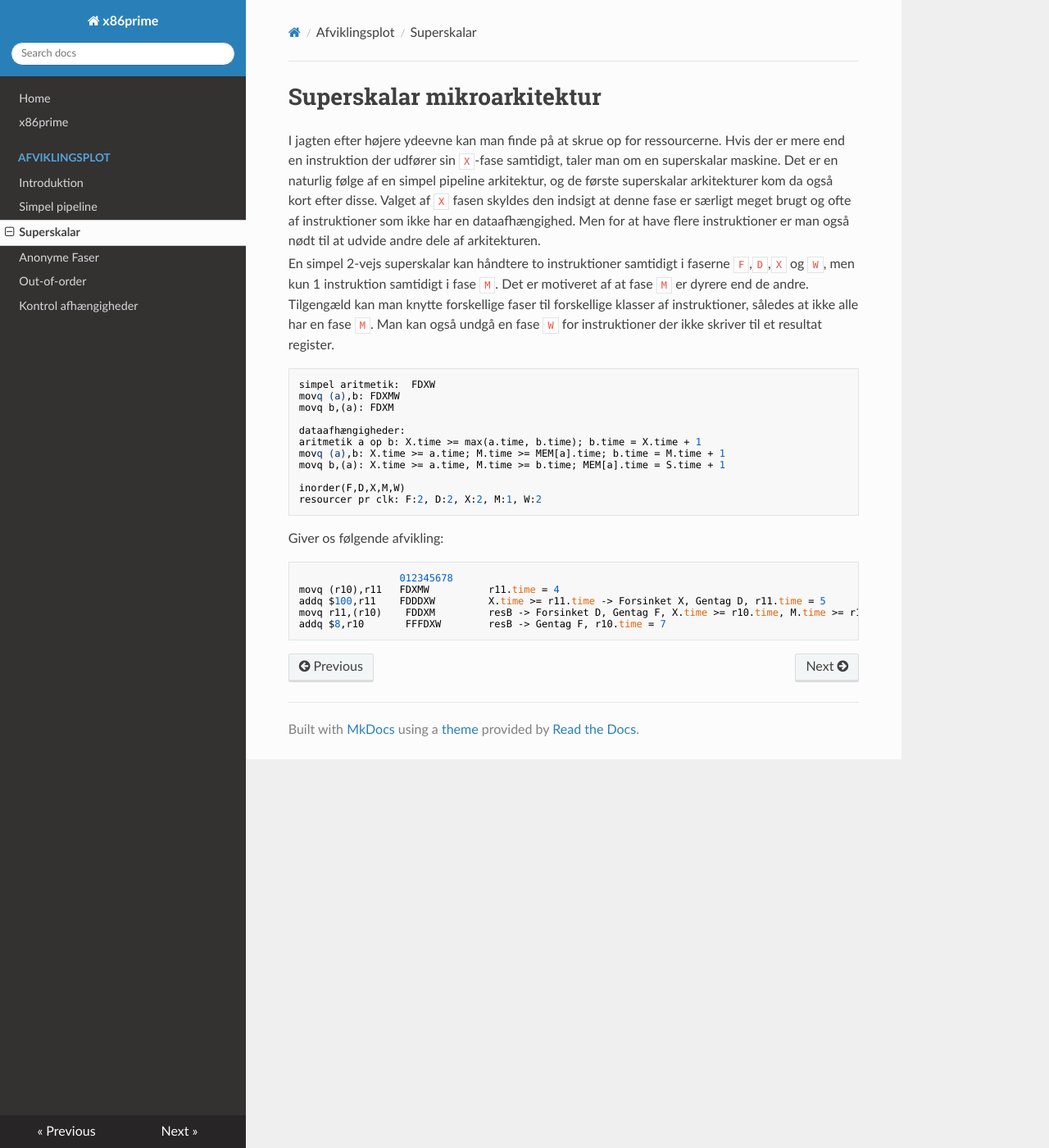
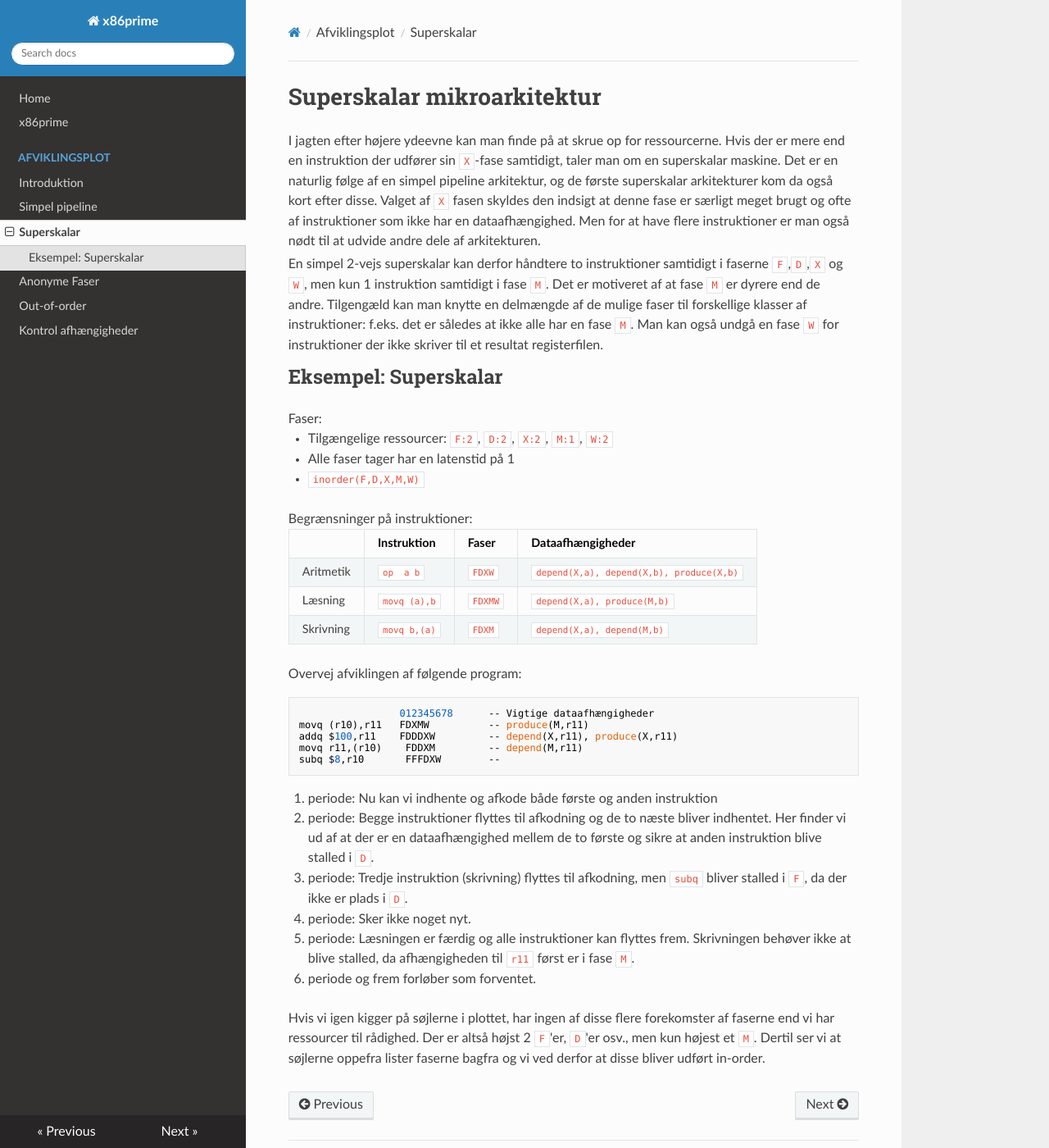
Before and after one commit to finnschiermer/x86prime, an MkDocs documentation site: the page built from docs/afviklingsplot/superscalar.md, in a window 1280 px wide and 1400 px high. Shown: the whole window at 82% size. Built offline with MkDocs 1.6.1, drawn with Linux system fonts in a browser that asks for light colours; nearby versions of some CDN libraries.

Commit message:
Superscalar. Vil måske lave et kontrol eksempel

```diff
--- a/docs/afviklingsplot/superscalar.md
+++ b/docs/afviklingsplot/superscalar.md
@@ -5,32 +5,49 @@ Hvis der er mere end en instruktion der udfører sin `X`-fase samtidigt, taler
 man om en superskalar maskine.
 Det er en naturlig følge af en simpel pipeline arkitektur, og de første superskalar arkitekturer kom da også kort efter disse. Valget af `X` fasen skyldes den indsigt at denne fase er særligt meget brugt og ofte af instruktioner som ikke har en dataafhængighed. Men for at have flere instruktioner er man også nødt til at udvide andre dele af arkitekturen.
 
-En simpel 2-vejs superskalar kan håndtere to instruktioner samtidigt i
+En simpel 2-vejs superskalar kan derfor håndtere to instruktioner samtidigt i
 faserne `F`,`D`,`X` og `W`, men kun 1 instruktion samtidigt i fase `M`. Det er motiveret
-af at fase `M` er dyrere end de andre. Tilgengæld kan man knytte forskellige faser
-til forskellige klasser af instruktioner, således at ikke alle har en fase `M`.
+af at fase `M` er dyrere end de andre. Tilgengæld kan man knytte en delmængde af de mulige faser
+til forskellige klasser af instruktioner: f.eks. det er således at ikke alle har en fase `M`.
 Man kan også undgå en fase `W` for instruktioner der ikke skriver til et resultat
-register.
+registerfilen.
+
+## Eksempel: Superskalar
+
+Faser:
+
+* Tilgængelige ressourcer: `F:2`, `D:2`, `X:2`, `M:1`, `W:2`
+* Alle faser tager har en latenstid på 1
+* `inorder(F,D,X,M,W)`
 
 
+Begrænsninger på instruktioner:
+
+|           | Instruktion  | Faser   | Dataafhængigheder                        |
+|-----------|--------------|---------|------------------------------------------|
+| Aritmetik | `op  a b`    | `FDXW`  | `depend(X,a), depend(X,b), produce(X,b)` |
+| Læsning   | `movq (a),b` | `FDXMW` | `depend(X,a), produce(M,b)`              |
+| Skrivning | `movq b,(a)` | `FDXM`  | `depend(X,a), depend(M,b)`               |
+
+Overvej afviklingen af følgende program:
+
 ~~~
-simpel aritmetik:  FDXW
-movq (a),b: FDXMW
-movq b,(a): FDXM
+                 012345678      -- Vigtige dataafhængigheder
+movq (r10),r11   FDXMW          -- produce(M,r11)
+addq $100,r11    FDDDXW         -- depend(X,r11), produce(X,r11)
+movq r11,(r10)    FDDXM         -- depend(M,r11)
+subq $8,r10       FFFDXW        --
+~~~
 
-dataafhængigheder:
-aritmetik a op b: X.time >= max(a.time, b.time); b.time = X.time + 1
-movq (a),b: X.time >= a.time; M.time >= MEM[a].time; b.time = M.time + 1
-movq b,(a): X.time >= a.time, M.time >= b.time; MEM[a].time = S.time + 1
+0. periode: Nu kan vi indhente og afkode både første og anden instruktion
+1. periode: Begge instruktioner flyttes til afkodning og de to næste bliver indhentet. Her finder vi ud af at der er en dataafhængighed mellem de to første og sikre at anden instruktion blive stalled i `D`.
+2. periode: Tredje instruktion (skrivning) flyttes til afkodning, men `subq` bliver stalled i `F`, da der ikke er plads i `D`.
+3. periode: Sker ikke noget nyt.
+4. periode: Læsningen er færdig og alle instruktioner kan flyttes frem. Skrivningen behøver ikke at blive stalled, da afhængigheden til `r11` først er i fase `M`.
+5. periode og frem forløber som forventet.
 
-inorder(F,D,X,M,W)
-resourcer pr clk: F:2, D:2, X:2, M:1, W:2
-~~~
-Giver os følgende afvikling:
-~~~
-                 012345678
-movq (r10),r11   FDXMW          r11.time = 4
-addq $100,r11    FDDDXW         X.time >= r11.time -> Forsinket X, Gentag D, r11.time = 5
-movq r11,(r10)    FDDXM         resB -> Forsinket D, Gentag F, X.time >= r10.time, M.time >= r11.time
-addq $8,r10       FFFDXW        resB -> Gentag F, r10.time = 7
-~~~
+Hvis vi igen kigger på søjlerne i plottet, har ingen af disse flere forekomster af faserne end vi har ressourcer  til rådighed. Der er altså højst 2 `F`'er, `D`'er osv., men kun højest et `M`. Dertil ser vi at søjlerne oppefra lister faserne bagfra og vi ved derfor at disse bliver udført in-order.
+
+
+
+&nbsp;
```
